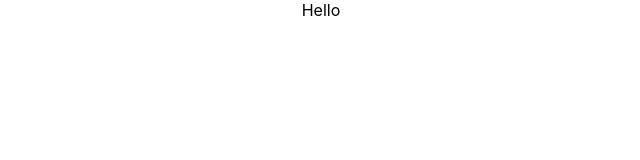
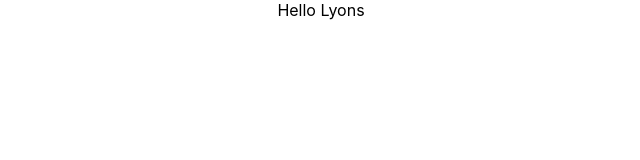
Before and after one commit to lyonsouma/React-Projects, a React (Create React App) app: page / in a window 1280 px wide. Shown: the top 160 px of the page, without its empty margins (319-959 px from the left). Built offline with nearby package versions, Linux system fonts and the light colour scheme.

Commit message:
Complete contex code

```diff
--- a/src/App.js
+++ b/src/App.js
@@ -33,7 +33,7 @@ import { UserProvider } from './Contex';
 function App() {
   return (
     <div className="App">
-      <UserProvider>
+      <UserProvider value = "Lyons">
           <ComponentA/>
       </UserProvider>
       {/* <WorkCount name = 'Lyons' />
--- a/src/ComponentB.js
+++ b/src/ComponentB.js
@@ -6,7 +6,6 @@ class ComponentB extends Component{
     render(){
         return(
             <div>
-
                 <ComponentC/>
             </div>
         )
--- a/src/ComponentC.js
+++ b/src/ComponentC.js
@@ -1,10 +1,17 @@
 import { Component } from "react";
+import { UserConsumer } from "./Contex";
 
 class ComponentC extends Component{
 
     render(){
         return(
-            <div>Hello</div>
+            <UserConsumer>
+                {
+                    username =>{
+                       return <div> Hello {username}</div>
+                    }
+                }
+            </UserConsumer>
         )
     }
 }
```
